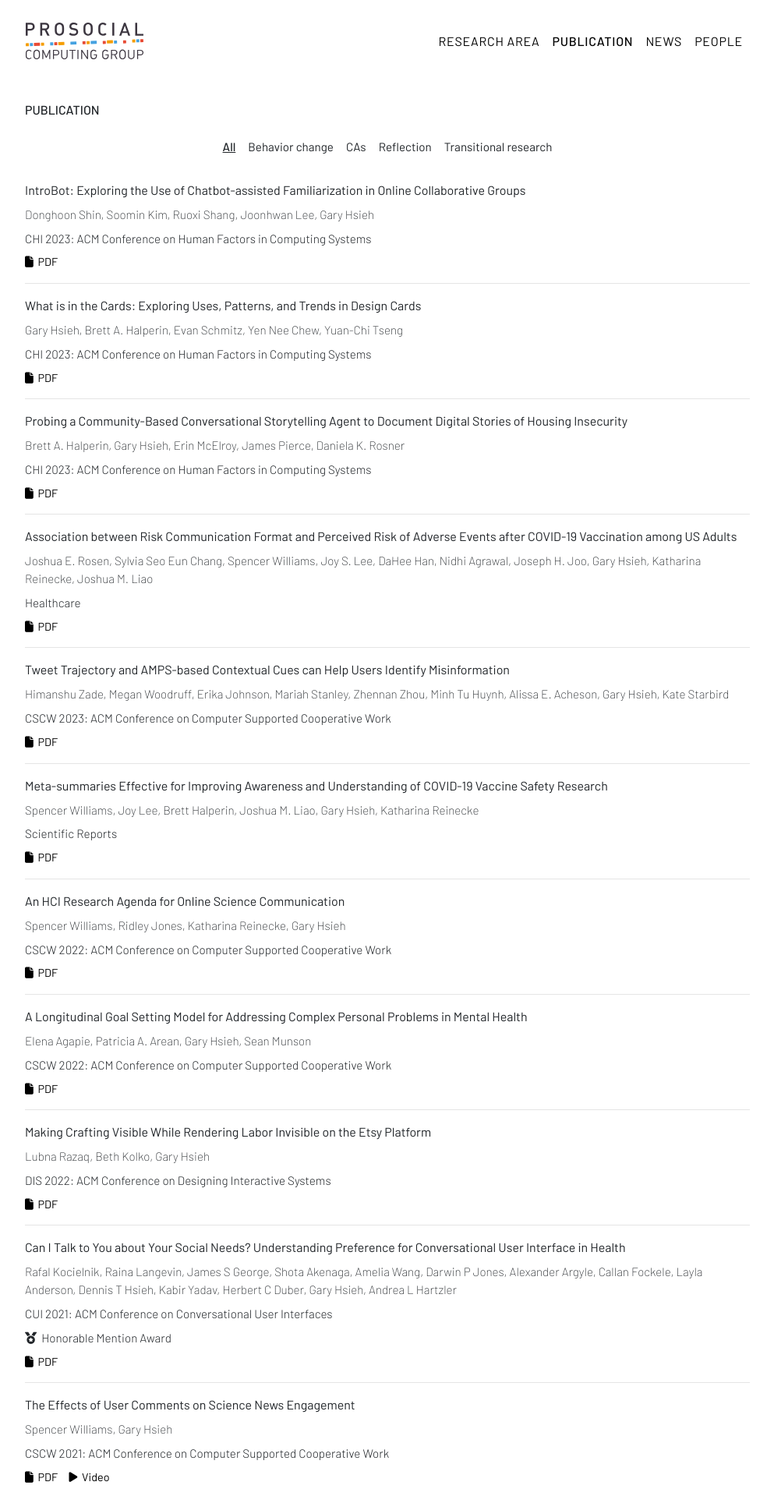
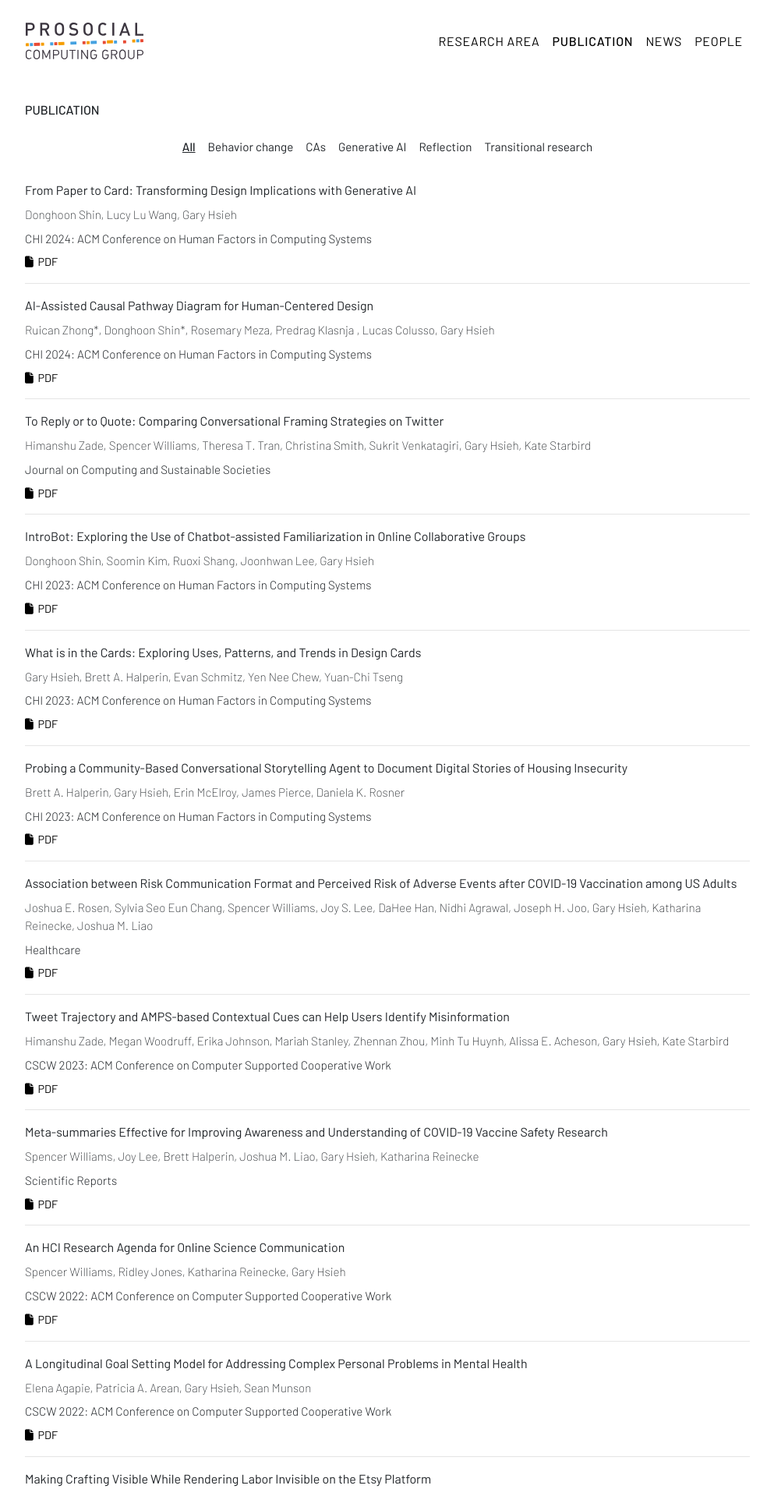
Before and after one commit to prosociallab/prosociallab.github.io, a Jekyll site: the page built from publication/index.html, in a window 1280 px wide. Shown: the top 1919 px of the page at 78% size, without its empty margins (143-1136 px from the left). Built offline with Jekyll 4.4.1, drawn with Linux system fonts in a browser that asks for light colours.

Commit message:
update papers and people

```diff
--- a/_data/news.yml
+++ b/_data/news.yml
@@ -1,4 +1,7 @@
 list: # format date as dd/mm/yyyy
+  - title: "Two CHI papers accepted"
+    date: "21/01/2024" # DD/MM/YYYY
+    description: "Prosocial computing lab will present two CHI papers this year."
   - title: "Three CHI papers accepted"
     date: "21/01/2023" # DD/MM/YYYY
     description: "Prosocial computing lab will present three CHI papers this year."
--- a/_data/publication-category.yml
+++ b/_data/publication-category.yml
@@ -1,5 +1,6 @@
 types:
   - "Behavior change"
   - "CAs"
+  - "Generative AI"
   - "Reflection"
   - "Transitional research"
--- a/_data/publication.yml
+++ b/_data/publication.yml
@@ -1,4 +1,21 @@
 publication:
+  - title: "From Paper to Card: Transforming Design Implications with Generative AI"
+    authors : "Donghoon Shin, Lucy Lu Wang, Gary Hsieh"
+    venue_short: "CHI 2024"
+    venue_long: "ACM Conference on Human Factors in Computing Systems"
+    pdf: "shin-CHI2024-paper2card.pdf"
+    category: "Generative AI"
+  - title: "AI-Assisted Causal Pathway Diagram for Human-Centered Design"
+    authors : "Ruican Zhong*, Donghoon Shin*, Rosemary Meza, Predrag Klasnja , Lucas Colusso, Gary Hsieh"
+    venue_short: "CHI 2024"
+    venue_long: "ACM Conference on Human Factors in Computing Systems"
+    pdf: "zhong-CHI2024-CPD.pdf"
+    category: "Generative AI"
+  - title: "To Reply or to Quote: Comparing Conversational Framing Strategies on Twitter"
+    authors : "Himanshu Zade, Spencer Williams, Theresa T. Tran, Christina Smith, Sukrit Venkatagiri, Gary Hsieh, Kate Starbird"
+    venue_short: "Journal on Computing and Sustainable Societies"
+    pdf: "zade-JCSS-replyorquote.pdf"
+    category: "CAs"
   - title: "IntroBot: Exploring the Use of Chatbot-assisted Familiarization in Online Collaborative Groups"
     authors : "Donghoon Shin, Soomin Kim, Ruoxi Shang, Joonhwan Lee, Gary Hsieh"
     venue_short: "CHI 2023"
--- a/index.html
+++ b/index.html
@@ -9,7 +9,7 @@ title: UW Prosocial Computing Group
 <div class="container py-3">
     <div class="row">
         <div class="col-12 col-md-4 align-self-center mb-4 mb-md-0">
-            <img src="{{ '/assets/images/main/group-paintball.jpg' | relative_url }}" alt="" style="height: auto; width: 100%;">
+            <img src="{{ '/assets/images/main/group_photo.jpg' | relative_url }}" alt="" style="height: auto; width: 100%;">
             <p class="mt-2" style="font-size: 0.8rem; font-weight: 400 !important; text-align: center;">A post-paintball group moment (April 2022)</p>
         </div>
         <div class="col-12 col-md-8 align-self-center">
```
Also changed, not shown: _data/people.yml (+7 -5 lines), Gemfile.lock, assets/images/main/group-paintball.jpg (deleted), assets/images/main/group_photo.jpg (added), assets/images/people/donghoon.jpg, 3 other files.
